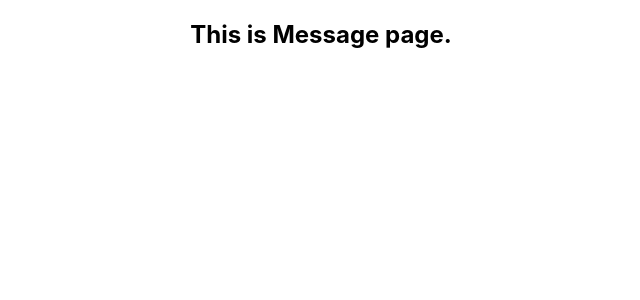
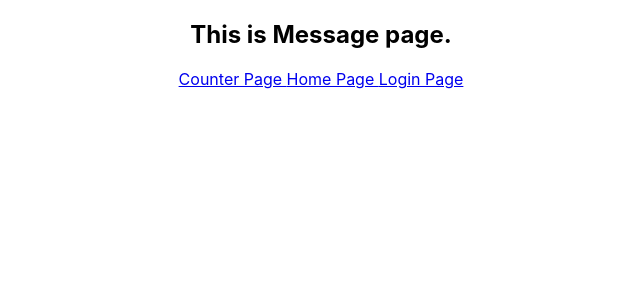
Before and after one commit to SiewLeng/react-app, a React (Create React App) app: page /message in a window 1280 px wide. Shown: the top 300 px of the page, without its empty margins (319-959 px from the left). Built offline with nearby package versions, Linux system fonts and the light colour scheme; no server answers; what @feathersjs/client would draw is missing.

Commit message:
5% message page

```diff
--- a/src/pages/home/Home.tsx
+++ b/src/pages/home/Home.tsx
@@ -2,11 +2,11 @@ import React, {useEffect} from 'react';
 import { Link } from 'react-router-dom';
 import { useAppSelector, useAppDispatch } from '../../app/hooks';
 import {
-    selectLogin
+    getLoginState
 } from '../login/loginSlice';
 
 export const Home = () => {
-	const loginState = useAppSelector(selectLogin);
+	const loginState = useAppSelector(getLoginState);
 
 	/*
 	useEffect(()=> {
--- a/src/pages/login/Login.tsx
+++ b/src/pages/login/Login.tsx
@@ -5,7 +5,7 @@ import styles from './Login.module.css';
 import client from '../../feathers';
 import {
     login,
-    selectLogin
+    getLoginState
 } from './loginSlice';
 import { store } from '../../app/store';
 
@@ -19,7 +19,7 @@ type State = {
 
 export const Login = () =>{
     const dispatch = useAppDispatch();
-    const loginState = useAppSelector(selectLogin);
+    const loginState = useAppSelector(getLoginState);
 
     const [email, setEmail] = useState('');
     const [password, setPassword] = useState('');
--- a/src/pages/login/loginSlice.tsx
+++ b/src/pages/login/loginSlice.tsx
@@ -34,7 +34,7 @@ const createSliceObj =  {
 };
 
 export const loginSlice = createSlice(createSliceObj);
-export const selectLogin = (state: RootState) => state.login;
+export const getLoginState = (state: RootState) => state.login;
 
 export const { login } = loginSlice.actions;
 export default loginSlice.reducer;
--- a/src/pages/message/Message.tsx
+++ b/src/pages/message/Message.tsx
@@ -1,5 +1,13 @@
+import { Link } from 'react-router-dom';
+import { getLoginState } from '../login/loginSlice';
+
 export const Message = () => {
     return (
-        <h2> This is Message page.</h2>
+        <div>
+            <h2> This is Message page.</h2>
+            <Link to='/counter'> Counter Page </Link>
+            <Link to='/'> Home Page </Link>
+            <Link to='/login'> Login Page </Link>
+        </div>
     )
 }
```
